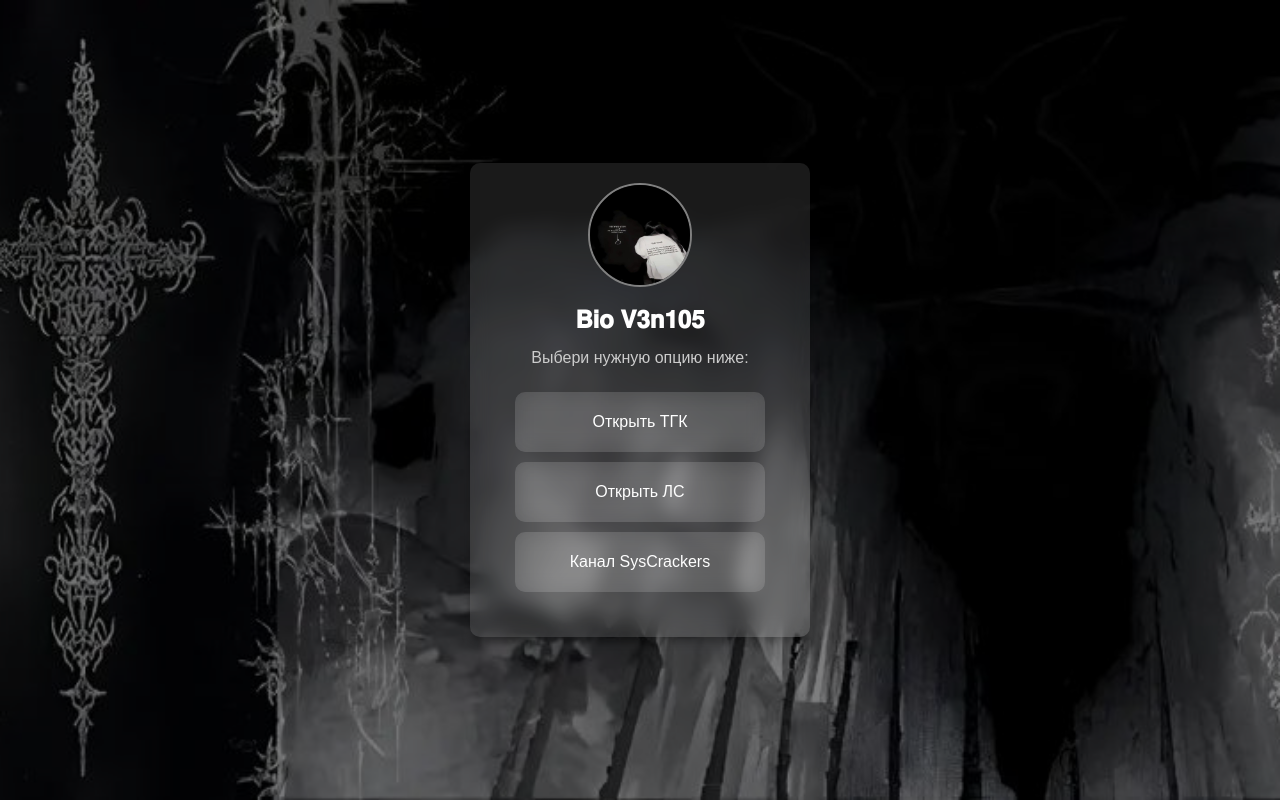
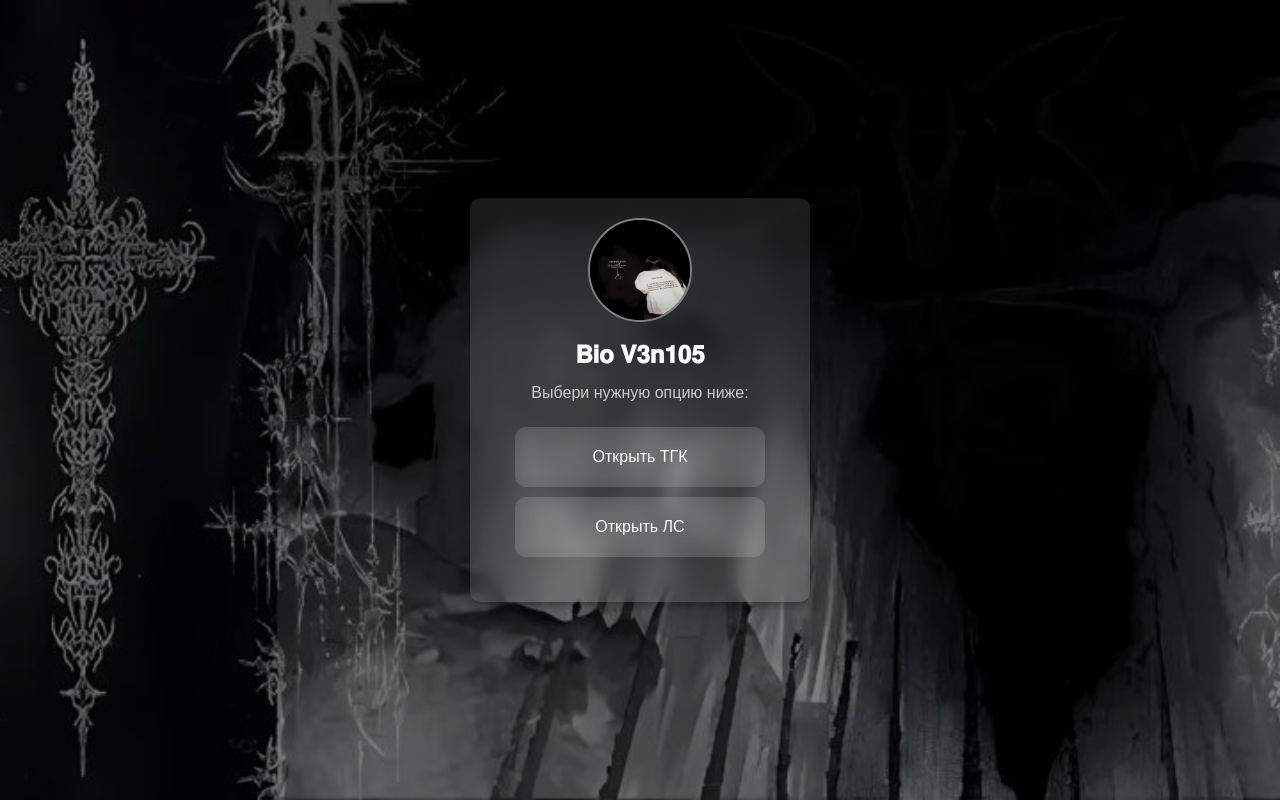
Before and after one commit to f0serttt/bio, a plain HTML site: page v3n/index.html in a window 1280 px wide. Drawn offline with Linux system fonts and the light colour scheme.

Commit message:
Update index.html

```diff
--- a/v3n/index.html
+++ b/v3n/index.html
@@ -155,7 +155,6 @@
             <div class="links">
                 <button class="telegram-button" onclick="showPopup(event, 'Пересылаю...', 'https://t.me/v3nrustix');">Открыть ТГК</button>
                 <button class="telegram-button" onclick="showPopup(event, 'Пересылаю...', 'https://t.me/v3n105');">Открыть ЛС</button>
-                <button class="telegram-button" onclick="showPopup(event, 'Пересылаю...', 'https://t.me/SysCrackers');">Канал SysCrackers</button>
             </div>
         </div>
     </div>
```
